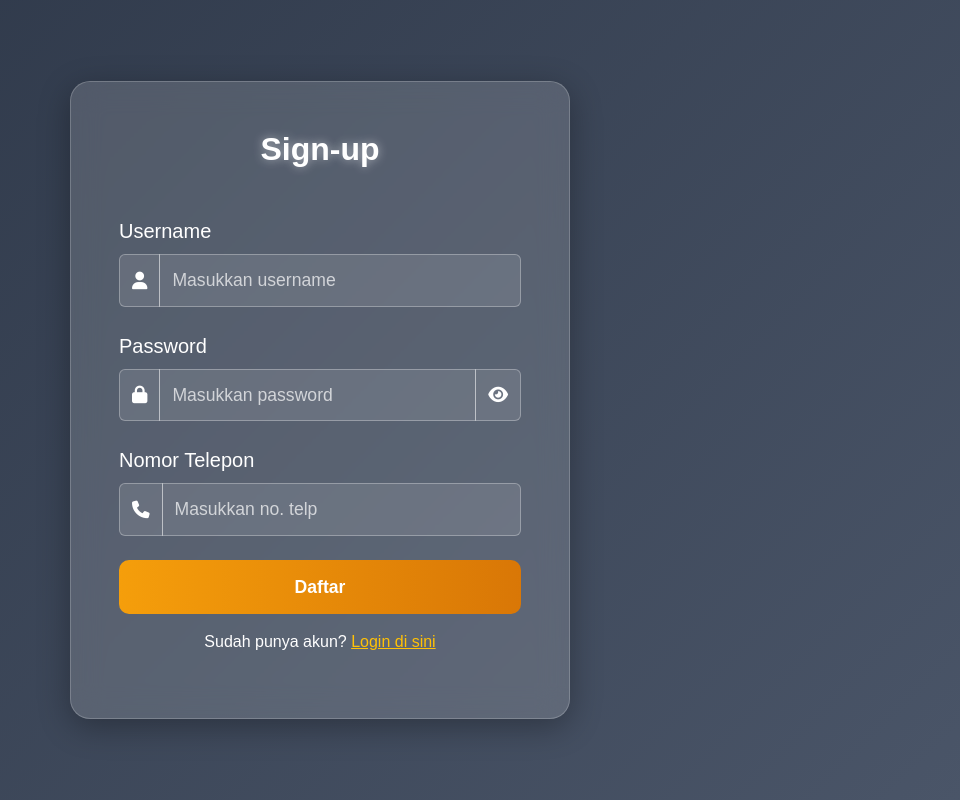
After one commit to jovinjuan/sysdev, a PHP site: page /signup.php in a window 1280 px wide. The commit adds this page. Shown: the whole page, without its empty margins (320-1280 px from the left). Run offline with PHP 8.4, Linux system fonts and the light colour scheme.

Commit message:
UPDATE LOGIN dan KERANJANG
- NAMBAH SIGN UP, USER BISA PUNYA BANYAK AKUN , ADMIN 1 AJA
- KERANJANG NAMBAH ALAMAT PENGIRIMAN DAN UDAH CONNECT DB

```diff
--- /dev/null
+++ b/signup.php
@@ -0,0 +1,175 @@
+<?php
+require "config.php";
+// Inisialisasi variabel pesan
+$success = '';
+$error = '';
+
+// Proses form signup
+if ($_SERVER['REQUEST_METHOD'] === 'POST' && isset($_POST['daftar'])) {
+    $username = $_POST['nama'];
+    $password = $_POST['password'];
+    $telepon = $_POST['telepon'];
+
+    // Validasi input
+    if (empty($username) || empty($password) || empty($telepon)) {
+        $error = "Semua field harus diisi.";
+    } else {
+        try {
+            // Cek apakah username sudah ada
+            $sql_check = "SELECT id FROM pengguna WHERE nama = :username";
+            $query_check = $conn->prepare($sql_check);
+            $query_check->bindParam(':username', $username, PDO::PARAM_STR);
+            $query_check->execute();
+            if ($query_check->rowCount() > 0) {
+                $error = "Username sudah digunakan.";
+            } else {
+                // Enkripsi password
+                $hashed_password = password_hash($password, PASSWORD_DEFAULT);
+                // Simpan data ke tabel pengguna
+                $sql_insert = "INSERT INTO pengguna (nama, password, telepon, level) VALUES (:username, :password, :telepon, 'User')";
+                $query_insert = $conn->prepare($sql_insert);
+                $query_insert->bindParam(':username', $username, PDO::PARAM_STR);
+                $query_insert->bindParam(':password', $hashed_password, PDO::PARAM_STR);
+                $query_insert->bindParam(':telepon', $telepon, PDO::PARAM_STR);
+                $query_insert->execute();
+
+                $success = "Registrasi berhasil! Anda akan diarahkan ke halaman login.";
+                // Redirect ke halaman login setelah 2 detik
+                header("refresh:2;url=index.php");
+            }
+        } catch (PDOException $e) {
+            $error = "Terjadi kesalahan: " . $e->getMessage();
+        }
+    }
+}
+?>
+<!DOCTYPE html>
+<html lang="id">
+<head>
+    <meta charset="UTF-8">
+    <meta name="viewport" content="width=device-width, initial-scale=1.0">
+    <title>Login</title>
+    <link href="https://cdn.jsdelivr.net/npm/bootstrap@5.3.3/dist/css/bootstrap.min.css" rel="stylesheet" integrity="sha384-QWTKZyjpPEjISv5WaRU9OFeRpok6YctnYmDr5pNlyT2bRjXh0JMhjY6hW+ALEwIH" crossorigin="anonymous">
+    <link rel="stylesheet" href="https://cdnjs.cloudflare.com/ajax/libs/font-awesome/6.5.1/css/all.min.css" integrity="sha512-DTOQO9RWCH3ppGqcWaEA1BIZOC6xxalwEsw9c2QQeAIftl+Vegovlnee1c9QX4TctnWMn13TZye+giMm8e2LwA==" crossorigin="anonymous" referrerpolicy="no-referrer" />
+    <style>
+        body {
+            background: linear-gradient(135deg, #2d3748, #4a5568);
+            height: 100vh;
+            display: flex;
+            align-items: center;
+            justify-content: center;
+            font-family: 'Poppins', sans-serif;
+            overflow: hidden;
+        }
+        .login-card {
+            background: rgba(255, 255, 255, 0.15);
+            backdrop-filter: blur(15px);
+            border: 1px solid rgba(255, 255, 255, 0.2);
+            border-radius: 20px;
+            box-shadow: 0 8px 32px rgba(0, 0, 0, 0.3);
+            max-width: 500px;
+            width: 100%;
+            padding: 3rem;
+            animation: fadeIn 1s ease-in-out;
+        }
+        .form-control {
+            background: rgba(255, 255, 255, 0.1);
+            border: 1px solid rgba(255, 255, 255, 0.3);
+            color: white;
+            transition: all 0.3s ease;
+            font-size: 1.1rem;
+            padding: 12px;
+        }
+        .form-control:focus {
+            background: rgba(255, 255, 255, 0.2);
+            border-color: #f59e0b;
+            box-shadow: 0 0 0 0.2rem rgba(245, 158, 11, 0.3);
+            color: white;
+        }
+        .form-control::placeholder {
+            color: rgba(255, 255, 255, 0.7);
+        }
+        .btn-primary {
+            background: linear-gradient(90deg, #f59e0b, #d97706);
+            border: none;
+            border-radius: 10px;
+            padding: 14px;
+            font-weight: 600;
+            font-size: 1.1rem;
+            transition: transform 0.3s ease, box-shadow 0.3s ease;
+        }
+        .btn-primary:hover {
+            transform: translateY(-2px);
+            box-shadow: 0 4px 15px rgba(245, 158, 11, 0.5);
+            background: linear-gradient(90deg, #d97706, #f59e0b);
+        }
+        .input-group-text {
+            background: rgba(255, 255, 255, 0.1);
+            border: 1px solid rgba(255, 255, 255, 0.3);
+            color: white;
+            cursor: pointer;
+            font-size: 1.1rem;
+            padding: 12px;
+        }
+        .text-glow {
+            text-shadow: 0 0 10px rgba(255, 255, 255, 0.5);
+        }
+        @keyframes fadeIn {
+            from { opacity: 0; transform: translateY(20px); }
+            to { opacity: 1; transform: translateY(0); }
+        }
+    </style>
+</head>
+<body>
+    <div class="login-card">
+        <div class="text-center mb-5">
+            <h1 class="h2 fw-bold text-white text-glow">Sign-up</h1>
+        </div>
+        <form method = "POST">
+            <div class="mb-4">
+                <label for="username" class="form-label text-white fs-5">Username</label>
+                <div class="input-group">
+                    <span class="input-group-text"><i class="fas fa-user"></i></span>
+                    <input type="text" name = "nama" class="form-control" id="username" placeholder="Masukkan username" required>
+                </div>
+            </div>
+            <div class="mb-4">
+                <label for="password" class="form-label text-white fs-5">Password</label>
+                <div class="input-group">
+                    <span class="input-group-text"><i class="fas fa-lock"></i></span>
+                    <input type="password" name = "password" class="form-control" id="password" placeholder="Masukkan password" required>
+                    <span class="input-group-text toggle-password"><i class="fas fa-eye"></i></span>
+                </div>
+            </div>
+            <div class="mb-4">
+                <label for="username" class="form-label text-white fs-5">Nomor Telepon</label>
+                <div class="input-group">
+                    <span class="input-group-text"><i class="fa-solid fa-phone" style="color: #ffffff;"></i></span>
+                    <input type="text" name = "telepon" class="form-control" id="telepon" placeholder="Masukkan no. telp" required>
+                </div>
+            </div>
+            <button type="submit" name= "daftar" class="btn btn-primary w-100">Daftar</button>
+        </form>
+        <div class="text-center mt-3">
+            <p class="text-white">Sudah punya akun? <a href="index.php" class="text-warning">Login di sini</a></p>
+        </div>
+    </div>
+
+    <script src="https://cdn.jsdelivr.net/npm/bootstrap@5.3.3/dist/js/bootstrap.bundle.min.js" integrity="sha384-YvpcrYf0tY3lHB60NNkmXc5s9fDVZLESaAA55NDzOxhy9GkcIdslK1eN7N6jIeHz" crossorigin="anonymous"></script>
+    <script>
+        document.querySelector('.toggle-password').addEventListener('click', function () {
+            const passwordInput = document.getElementById('password');
+            const icon = this.querySelector('i');
+            if (passwordInput.type === 'password') {
+                passwordInput.type = 'text';
+                icon.classList.remove('fa-eye');
+                icon.classList.add('fa-eye-slash');
+            } else {
+                passwordInput.type = 'password';
+                icon.classList.remove('fa-eye-slash');
+                icon.classList.add('fa-eye');
+            }
+        });
+    </script>
+</body>
+</html>
```
Also changed, not shown: keranjang.php (+31 -6 lines), login_check.php (+10 -7 lines), prosespesanan.php (+22 -8 lines).
